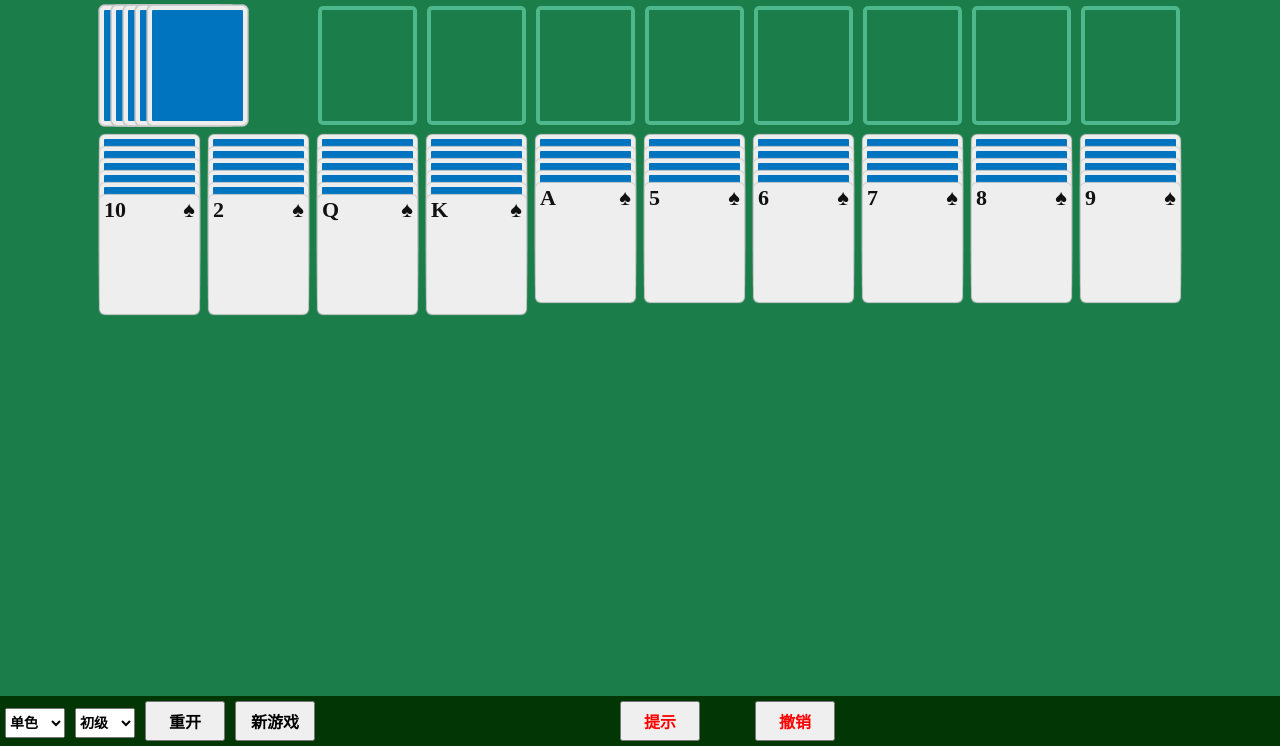
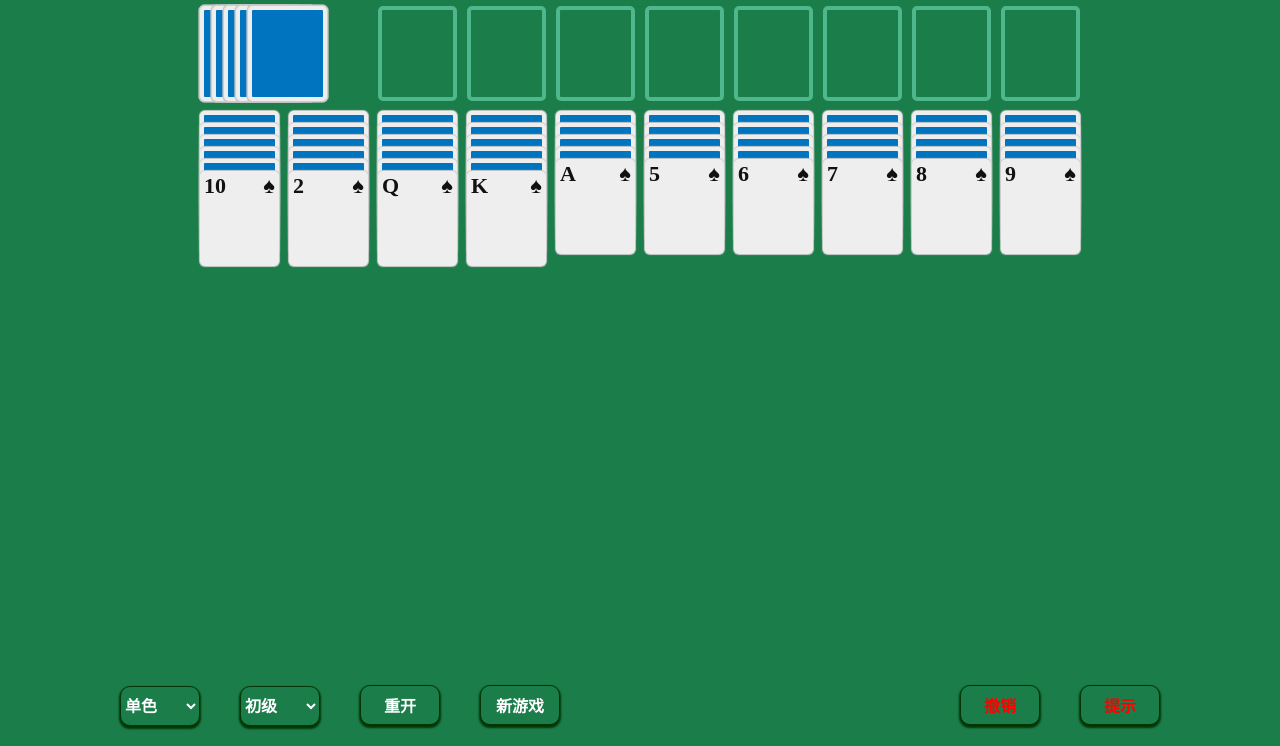
Before and after one commit to little-jade/spider-solitaire, a website: page indexTest.html in a window 1280 px wide. Shown: the part 54-800 px from the top of the page. Drawn offline with Linux system fonts and the light colour scheme.

Commit message:
样式调整

```diff
--- a/src/index.js
+++ b/src/index.js
@@ -1,9 +1,9 @@
 const height = window.innerHeight;
 const width = window.innerWidth;
 const isPhone = height > width;
-const offsetLeft = isPhone ? 10 : 100;
+const offsetLeft = isPhone ? 2 : 200;
 const offsetTop = 50;
-const margin = isPhone ? 10 : 10;
+const margin = isPhone ? 5 : 10;
 
 const CARD_WIDTH = (width - offsetLeft * 2 - margin * 9) / 10;
 const CARD_HEIGHT = CARD_WIDTH * 1.2;
--- a/src/less.css
+++ b/src/less.css
@@ -27,13 +27,13 @@ body,h2 {
     display: flex;
     flex-direction: column;
 }
-.header,.floor {
+.header {
     height: var(--heider-height);
     background-color: var(--header-bg-color);
 }
 .timer {
     position: absolute;
-    left: 100px;
+    left: 200px;
     top: 10px;
     color: white;
     font-weight: 700;
@@ -113,25 +113,25 @@ body,h2 {
 .container_source {
     border-color: var(--container-color);
 }
-.button {
+.floor {
+    padding: 0 100px;
+}
+.button, select {
+    user-select: none;
     width: 80px;
     height: 40px;
-    margin: 5px;
+    margin: 20px;
     font-weight: bolder;
     font-size: 16px;
+    border-radius: 10px;
+
+
+    border: solid 1px var(--header-bg-color);
+    box-shadow: 0 2px 2px 1px var(--header-bg-color);
+    background-color: var(--app-bg-color);
+    color: white;
 }
-.button_revoke {
-    margin-left: 50px;
+.button_revoke, .button_tip {
     color: red;
+    float: right;
 }
-.button_tip {
-    margin-left: 300px;
-    color: red;
-}
-.select {
-    width: 60px;
-    height: 30px;
-    margin: 5px;
-    font-weight: bold;
-    font-size: 14px;
-}
```
Also changed, not shown: lib/index.js.
